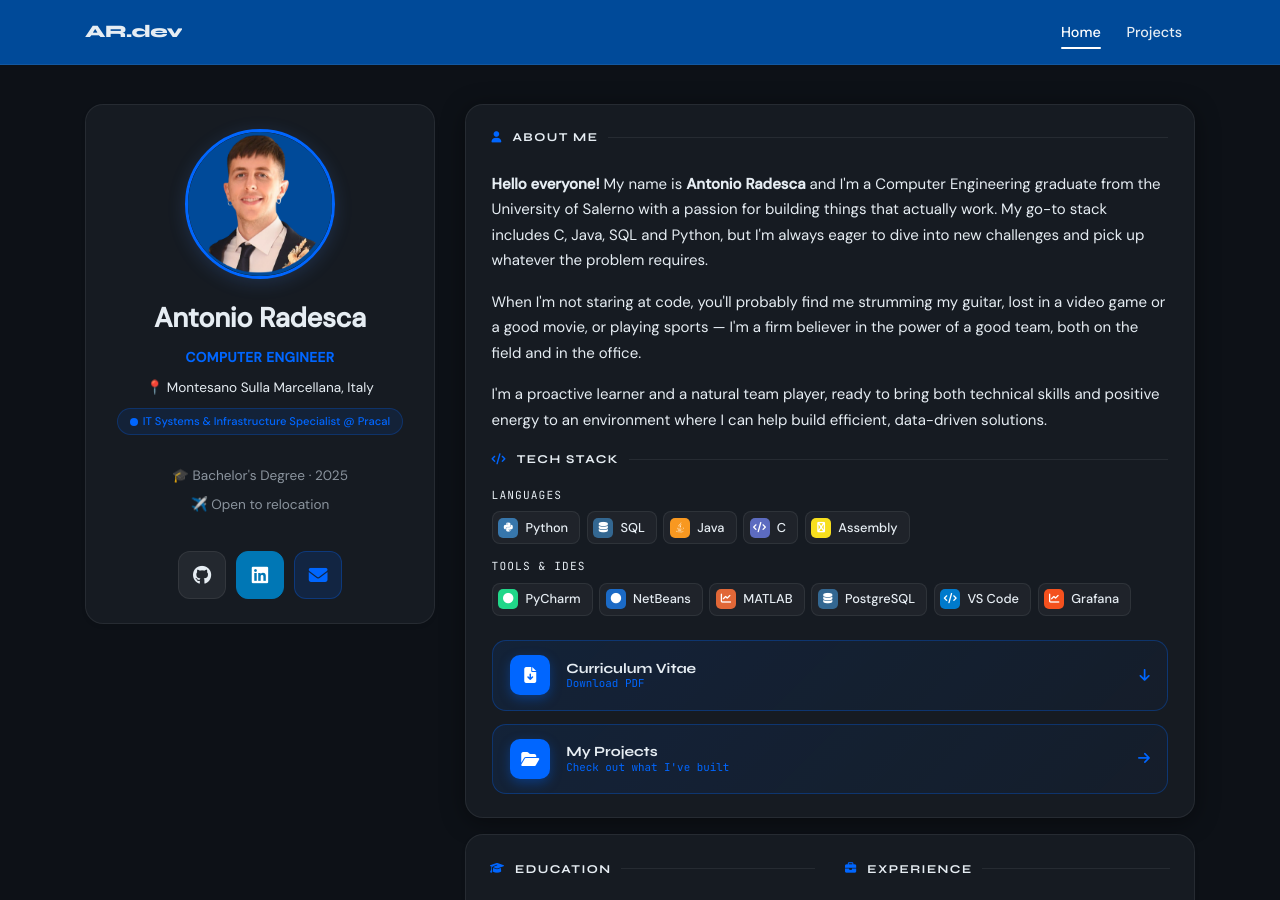
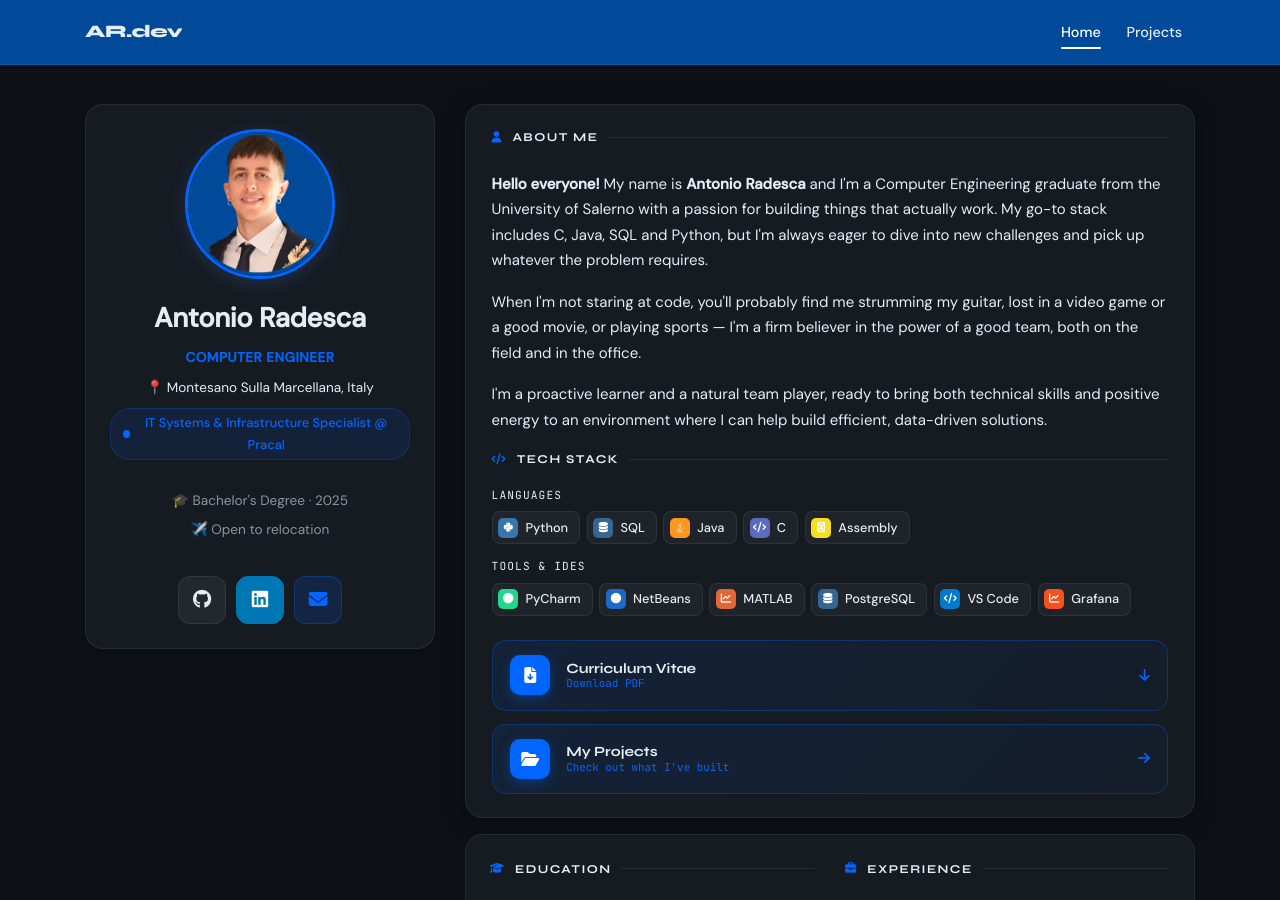
Before and after one commit to antonio-radesca/antonio.radesca-portfolio, a Jekyll site: the page built from index.html, in a window 1280 px wide and 900 px high. Built offline with Jekyll 4.4.1, drawn with Linux system fonts in a browser that asks for light colours; nearby versions of some CDN libraries; a style sheet for code colours, icons or effects is not loaded.

Commit message:
Modifiche font

```diff
--- a/_includes/widgets/profile_card_mini.html
+++ b/_includes/widgets/profile_card_mini.html
@@ -61,7 +61,7 @@
                      border-radius: 20px; padding: 3px 12px;">
                             <span
                                 style="display:inline-block; width:8px; height:8px; background: var(--accent); border-radius:50%;"></span>
-                            <span style="font-size: 0.70rem; color: var(--accent); font-weight: 500;">IT Systems &
+                            <span style="font-size: 0.80rem; color: var(--accent); font-weight: 500;">IT Systems &
                                 Infrastructure Specialist @ Pracal</span>
                         </span>
                     </div>
```
